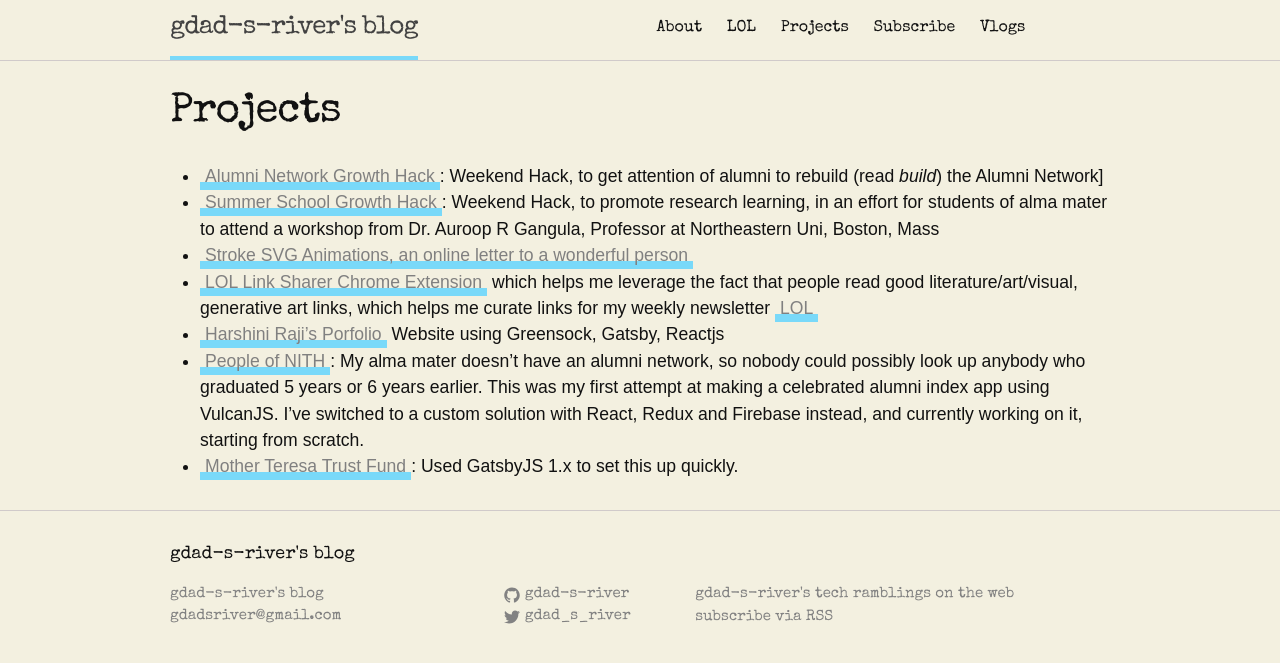
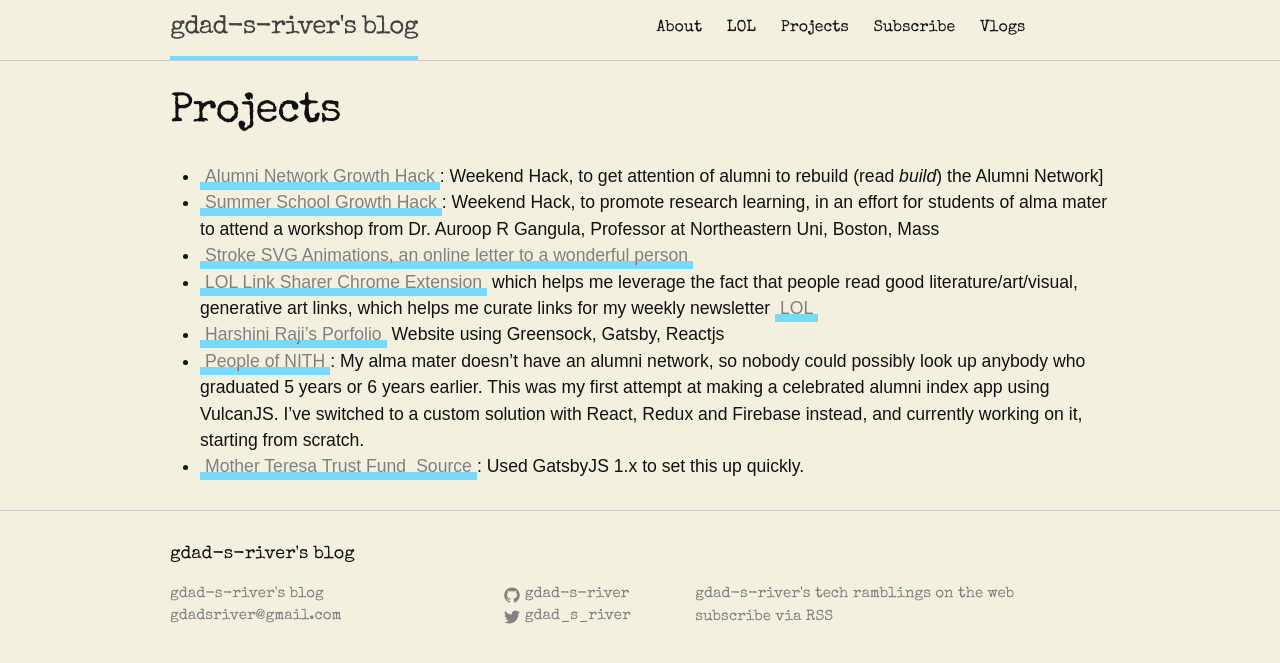
Before and after one commit to gdad-s-river/gdad-s-river.github.io, a Jekyll site: the page built from projects.md, in a window 1280 px wide. Shown: the top 663 px of the page. Built offline with Jekyll 4.4.1, drawn with Linux system fonts in a browser that asks for light colours; some web fonts are replaced.

Commit message:
updated mother teresa project url and source url

```diff
--- a/projects.md
+++ b/projects.md
@@ -10,4 +10,4 @@ permalink: /projects/
 - [LOL Link Sharer Chrome Extension](https://chrome.google.com/webstore/detail/lol-link-sharer/jjllphofpikbebeielgakcpinafagmnn) which helps me leverage the fact that people read good literature/art/visual, generative art links, which helps me curate links for my weekly newsletter [LOL](https://gdad-s-river.github.io/lol)
 - [Harshini Raji's Porfolio](https://github.com/gdad-s-river/harshini-portfolio) Website using Greensock, Gatsby, Reactjs
 - [People of NITH](https://github.com/gdad-s-river/Vulcan-People-of-NITH/tree/peepsofnith): My alma mater doesn't have an alumni network, so nobody could possibly look up anybody who graduated 5 years or 6 years earlier. This was my first attempt at making a celebrated alumni index app using VulcanJS. I've switched to a custom solution with React, Redux and Firebase instead, and currently working on it, starting from scratch.
-- [Mother Teresa Trust Fund](https://motherteresa-welfaretrust.github.io): Used GatsbyJS 1.x to set this up quickly.
+- [Mother Teresa Trust Fund](http://motherteresawelfaretrust.org)[Source](https://github.com/motherteresa-welfaretrust/website): Used GatsbyJS 1.x to set this up quickly.
--- a/sw.js
+++ b/sw.js
@@ -2,7 +2,7 @@
 layout: null
 ---
 
-const staticCacheName = "gdad-s-river-static-v116";
+const staticCacheName = "gdad-s-river-static-v117";
 
 console.log("installing service worker");
 
```
